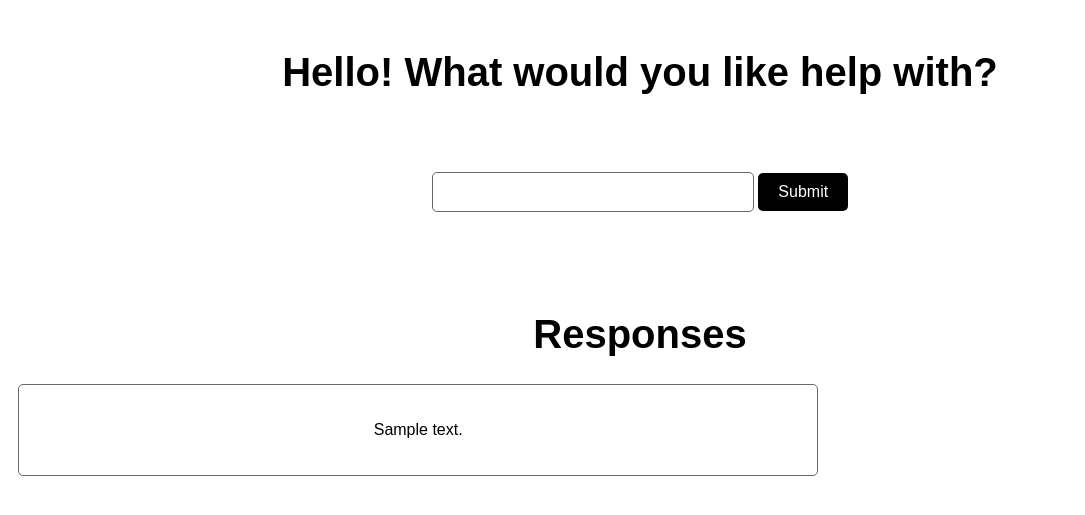
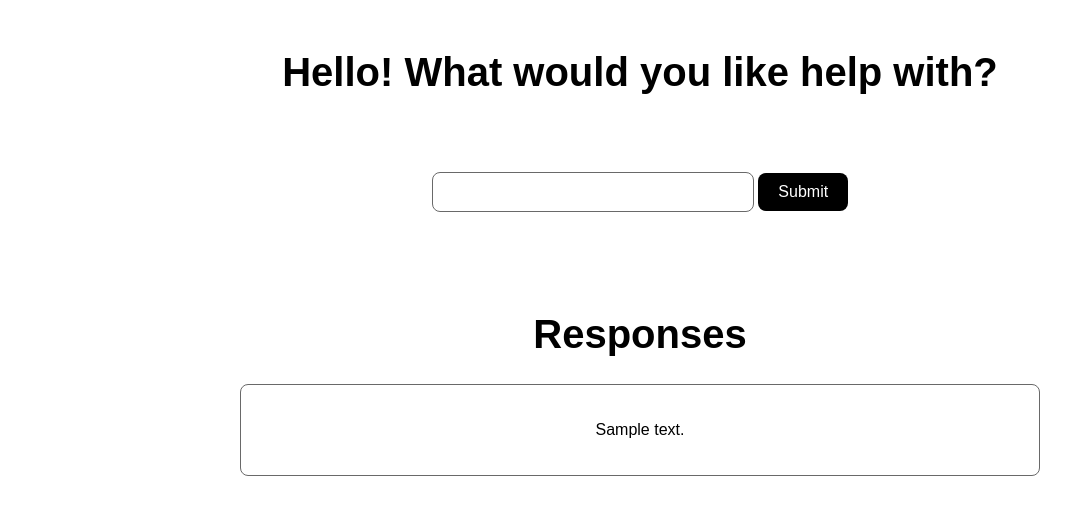
Before and after one commit to smartmangoai/TripGenie, a Flask app: template templates/ask.html in a window 1280 px wide. Shown: the top 515 px of the page, without its empty margins (0-1085 px from the left). Run offline with Flask 3, Linux system fonts and the light colour scheme; the template is opened without the code that fills it: most values are stand-ins (such as "Sample title", 1, 10 or a date in 2020).

Commit message:
centered box

```diff
--- a/templates/ask.html
+++ b/templates/ask.html
@@ -22,7 +22,7 @@
             margin: 50px 0;
             width: 100%;
             max-width: 300px;
-            border-radius: 5px;
+            border-radius: 8px;
             border: 1px solid #696969;
             font-size: 16px;
         }
@@ -32,7 +32,7 @@
             background-color: #000000;
             color: white;
             border: none;
-            border-radius: 5px;
+            border-radius: 8px;
             cursor: pointer;
             font-size: 16px;
         }
@@ -54,9 +54,9 @@
 
         .box {
             width: 60%;
-            margin: 10px;
+            margin: 0 auto;
             padding: 20px;
-            border-radius: 5px;
+            border-radius: 8px;
             border: 1px solid #696969;
         }
     </style>
```
